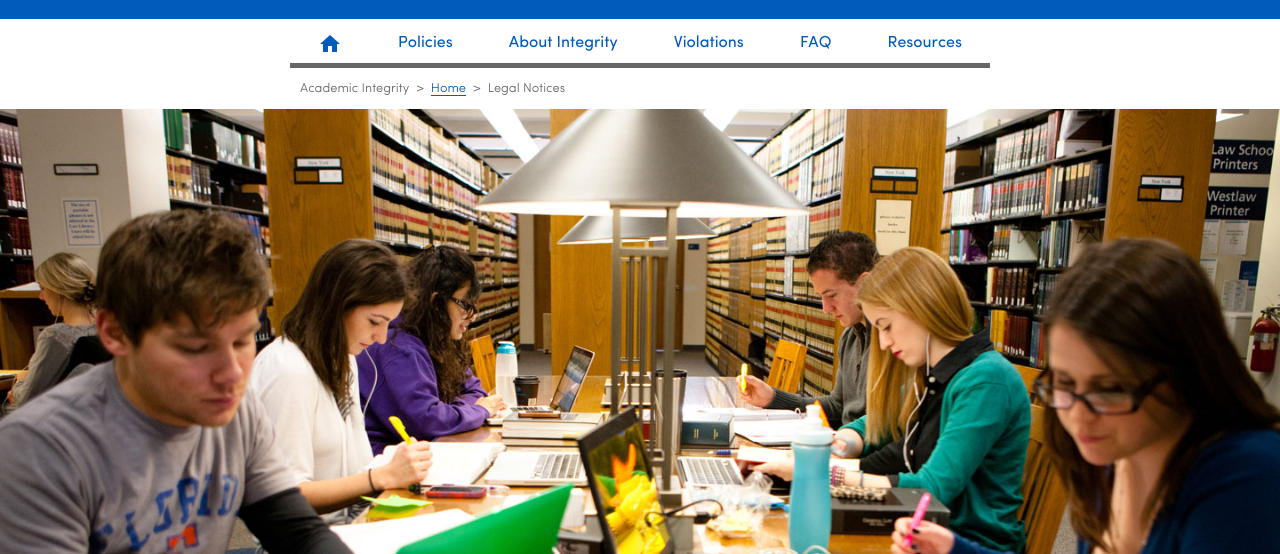
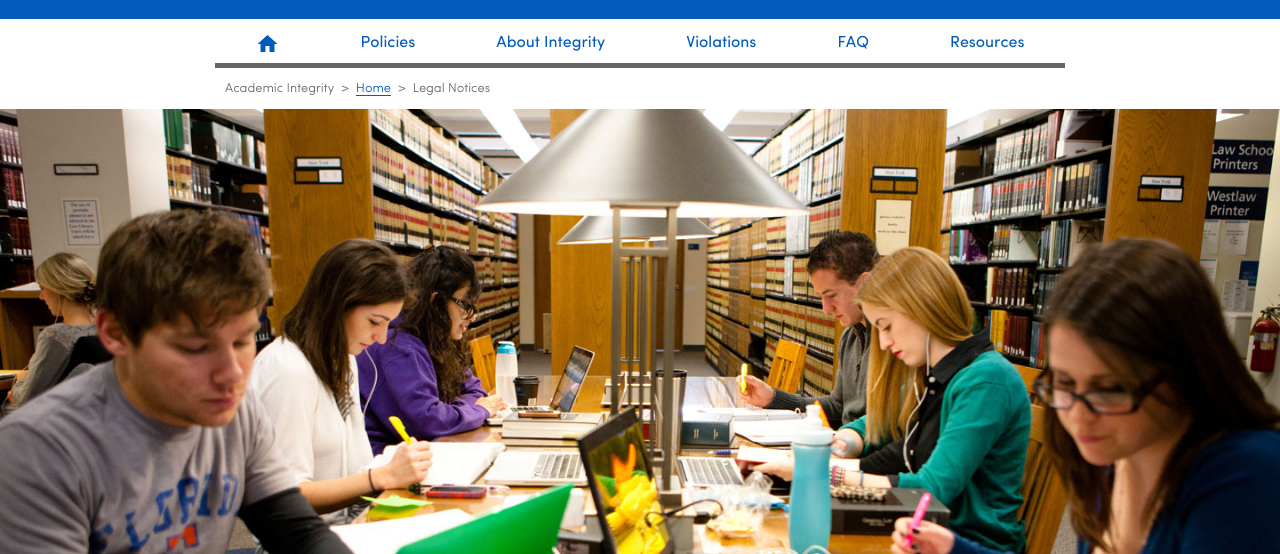
Before and after one commit to darrenlzh/academicintegrity, a website: page app/pug/legal/index.pug in a window 1280 px wide. Shown: the part 81-635 px from the top of the page. Drawn offline with nearby package versions, Linux system fonts and the light colour scheme; files that its build step writes are made by us from their sources; files whose address does not match are found by name.

Commit message:
Minor tweaks to navigation style

```diff
--- a/app/pug/includes/header-legal.pug
+++ b/app/pug/includes/header-legal.pug
@@ -16,15 +16,15 @@ header
   nav#nav
     ul
       li(class={active: currentPage === 'home'})
-        a(href="../"): i.material-icons home
+        a(href="../"): span: i.material-icons home
       li(class={active: currentPage === 'policies'})
-        a(href="../policies") Policies
+        a(href="../policies"): span Policies
       li(class={active: currentPage === 'integrity'})
-        a(href="../integrity") About Integrity
+        a(href="../integrity"): span About Integrity
       li(class={active: currentPage === 'violations'})
-        a(href="../violations") Violations
+        a(href="../violations"): span Violations
       li(class={active: currentPage === 'faq'})
-        a(href="../faq") FAQ
+        a(href="../faq"): span FAQ
       li(class={active: currentPage === 'resources'})
-        a(href="../resources") Resources
+        a(href="../resources"): span Resources
 .banner(class=currentPage)
--- a/app/sass/_vars.sass
+++ b/app/sass/_vars.sass
@@ -12,7 +12,7 @@ $bp-small: 414px
 $bp-xsmall: 370px
 
 // VALUES
-$wrapper-width-medium: 700px
+$wrapper-width-medium: 850px
 $wrapper-width-large: 1014px
 
 // FONTS
```
Also changed, not shown: app/css/main.css, app/legal/accessibility.html, app/legal/index.html, app/legal/privacy.html.
